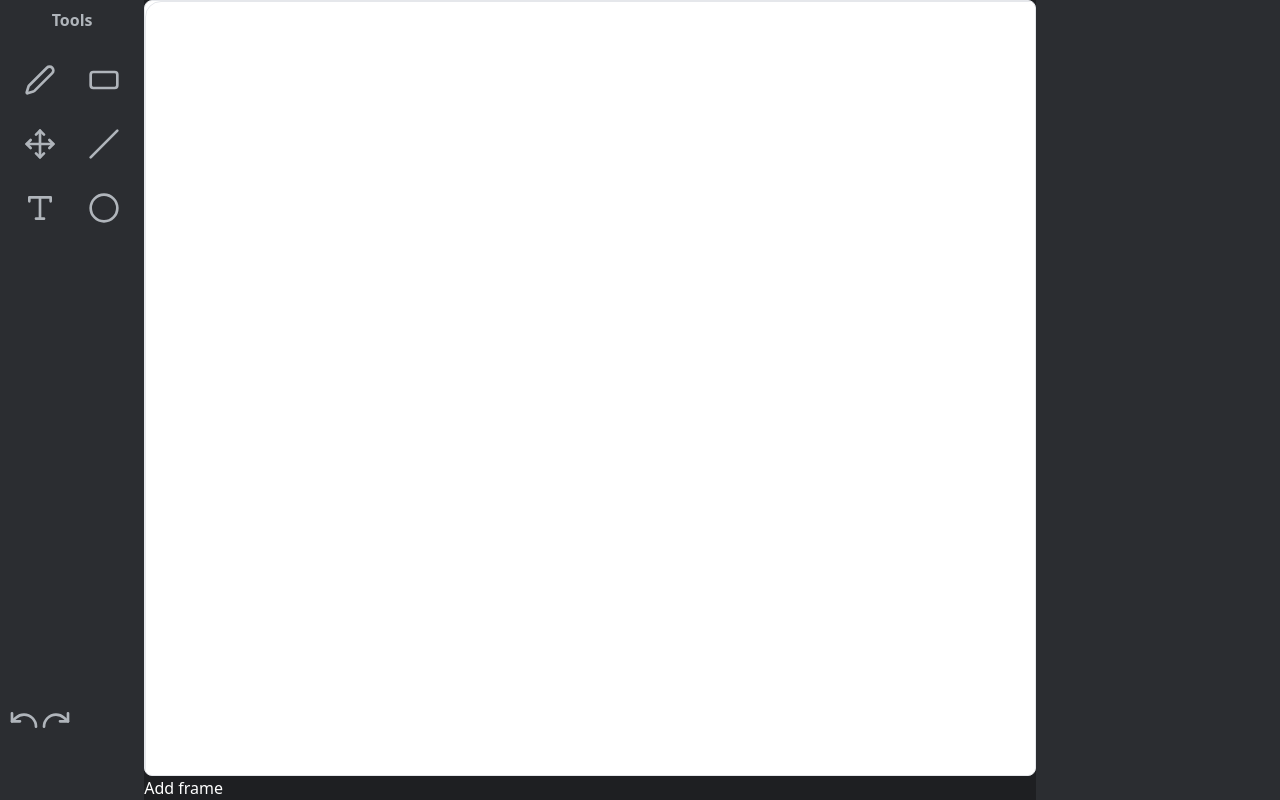
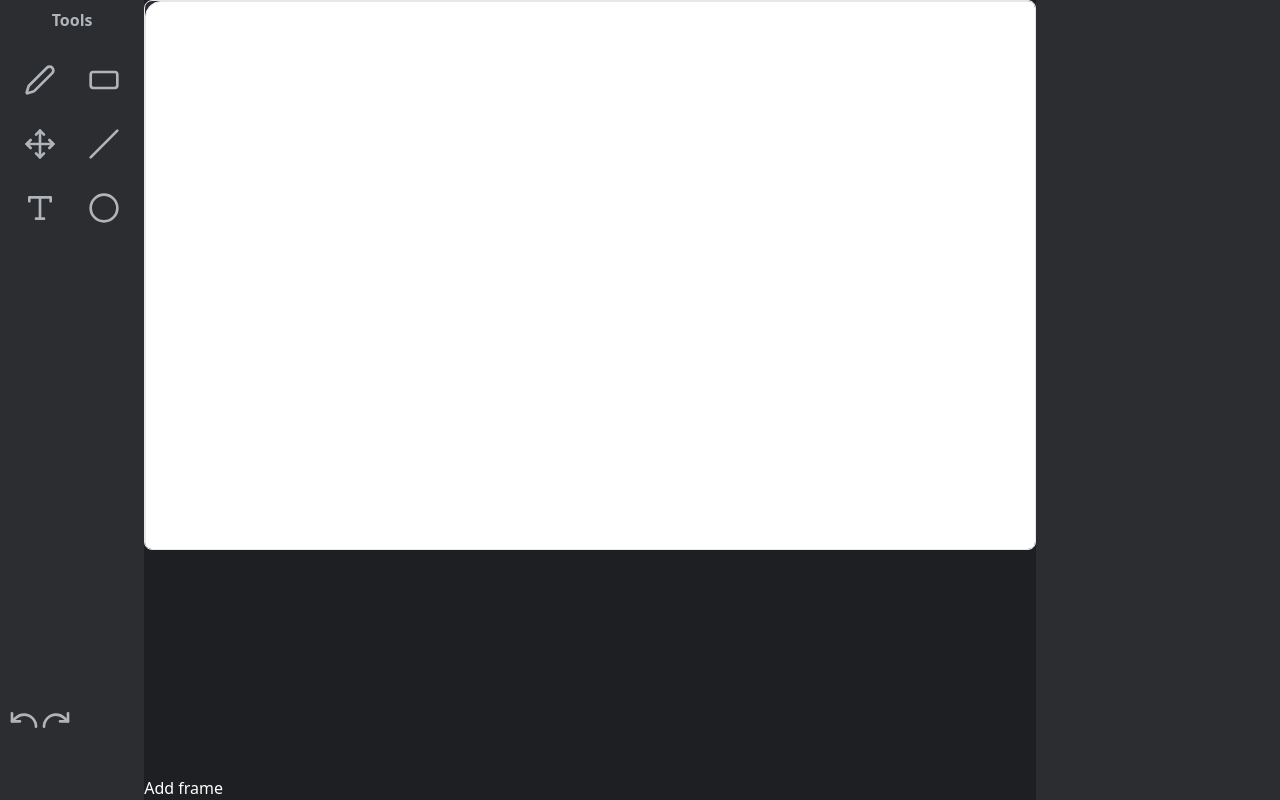
Before and after one commit to vikrant886/Anim-IT, a React (Create React App) app in the folder client/: page /prod in a window 1280 px wide. Built offline with nearby package versions, Linux system fonts and the light colour scheme; a web font is replaced by a local one.

Commit message:
offset-pan fix

```diff
--- a/client/src/components/Canvas/Canvas.js
+++ b/client/src/components/Canvas/Canvas.js
@@ -393,8 +393,9 @@ export default function Canvas() {
         // console.log(val)
         // console.logg
         // console.log(event.clientX,panOffset.x)
-        let clientX = event.clientX
-        let clientY = event.clientY
+        // console.log(panOffset.x,panOffset.y)
+        let clientX = event.clientX-panOffset.x;
+        let clientY = event.clientY-panOffset.y
         // console.log({clientX,clientY})
         clientX = clientX - val
         clientY = clientY
@@ -633,16 +634,16 @@ export default function Canvas() {
                     }}
                 />
             ) : null}
-            <div className="border mb-auto rounded-lg border-2px bg-white" style={{ height: 800, overflow: "hidden", position: "relative" }}>
+            <div className="border mb-auto rounded-lg border-2px bg-second" style={{ height: 550, overflow: "hidden", position: "relative" }}>
                 <canvas
                     id="canvas"
                     // ref={canvasref}
                     width={window.innerWidth} // Set your desired width here
-                    height={window.innerHeight} // Set your desired height here
+                    height={window.innerHeight/1.3} // Set your desired height here
                     onMouseDown={handleMouseDown}
                     onMouseMove={handleMouseMove}
                     onMouseUp={handleMouseUp}
-                    className="border-2px rounded-2xl border"
+                    className="border-2px rounded-2xl border bg-white"
                 >
                     Canvas
                 </canvas>
--- a/client/src/components/prod-component/mid-prod.jsx
+++ b/client/src/components/prod-component/mid-prod.jsx
@@ -1,7 +1,7 @@
 import React, { useContext } from "react";
 import { ProdContext } from "../context/prodContext";
 import Canvas from "../Canvas/Canvas";
-import DrawingCanvas from "../canvas/canvas-1";
+// import DrawingCanvas from "../canvas/canvas-1";
 
 export default function Mprod(){
     const {tool,setTool} = useContext(ProdContext)
```
